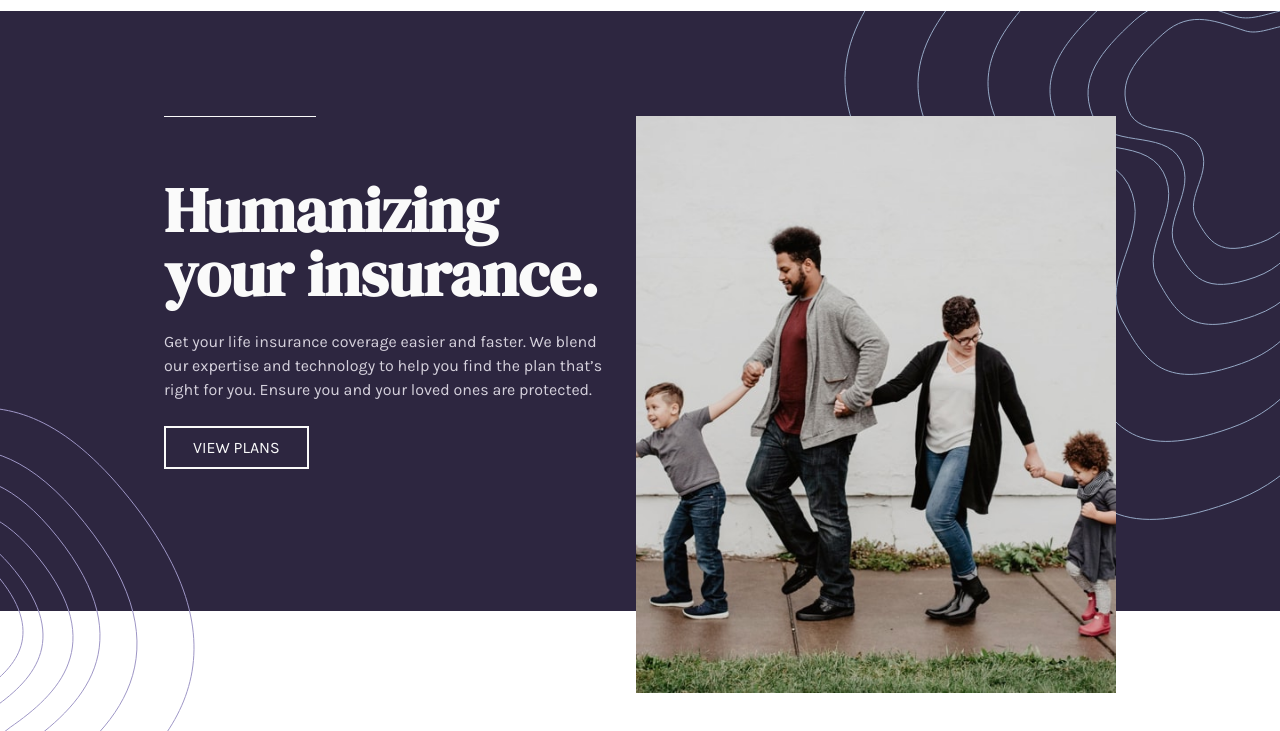
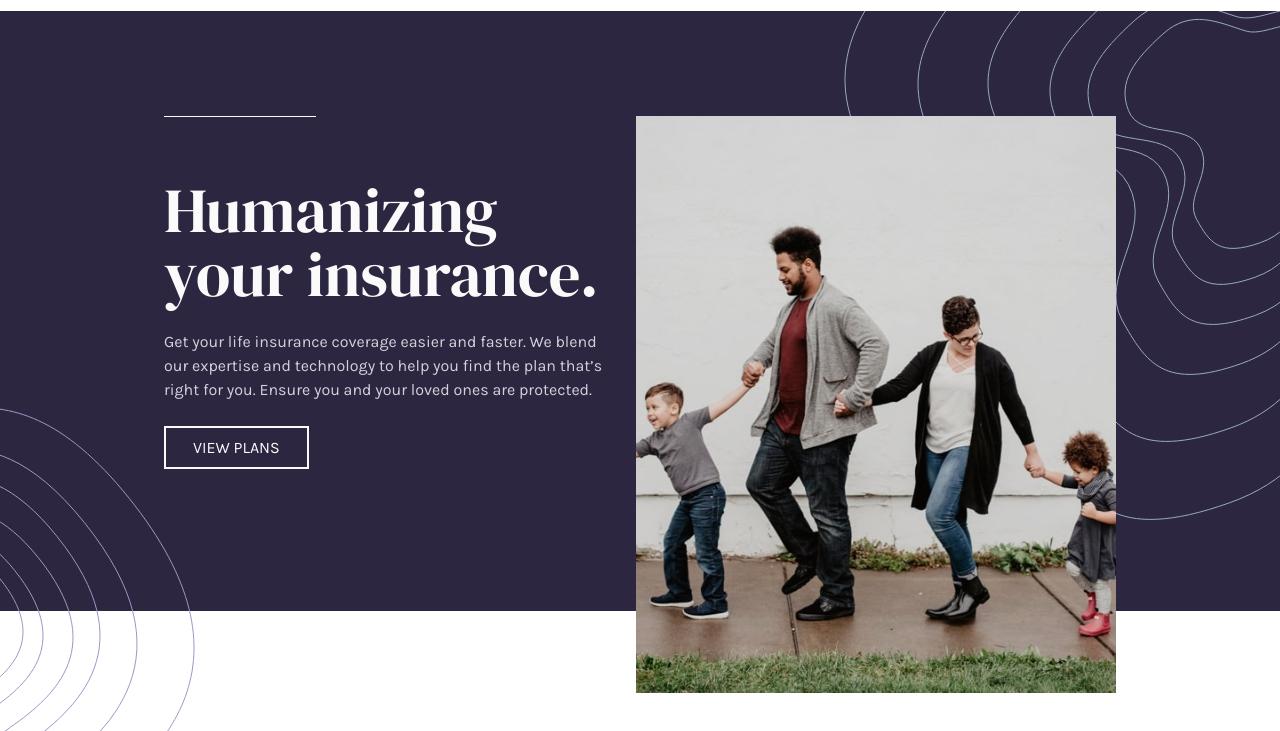
Before and after one commit to pikapikamart/frontendmentor-insure, a website: page index.html in a window 1280 px wide. Shown: the part 69-800 px from the top of the page. Drawn offline with Linux system fonts and the light colour scheme.

Commit message:
Add files via upload
Fixed the h1 tag in the section and changed some divs

```diff
--- a/app/scss/style.scss
+++ b/app/scss/style.scss
@@ -29,7 +29,8 @@ h2,
 h3,
 h4 {
     font-family: 'DM Serif Display', serif;
-    margin: 0;;
+    margin: 0;
+    ;
 }
 
 p {
@@ -60,13 +61,6 @@ h2 {
     font-size: 4rem;
 }
 
-h1 {
-    color: variables.$vl-gray;
-    font-size: clamp(2.875rem, 4.9vw, 4rem);
-    line-height: 4rem;
-    z-index: 10;
-}
-
 h2 {
     color: variables.$vd-violet;
     font-size: clamp(2.875rem, 4.9vw, 4rem);
@@ -93,9 +87,10 @@ footer {
     padding: 4.0625rem 10.25rem 0;
     position: relative;
 
-    > .gutter:nth-of-type(2) {
+    >.gutter:nth-of-type(2) {
         width: 80%;
     }
+
     .section--main {
         color: variables.$dg-violet;
         font-weight: 700;
@@ -107,7 +102,7 @@ footer {
     display: flex;
 }
 
-.navbar > ul {
+.navbar>ul {
     gap: 0 1.6875rem;
 }
 
@@ -135,7 +130,7 @@ footer {
     }
 
     &--image {
-        height: clamp(27.9365rem, 45.1vw , 40.625rem);
+        height: clamp(27.9365rem, 45.1vw, 40.625rem);
         z-index: 10;
     }
 
@@ -148,7 +143,7 @@ footer {
     margin-bottom: 10.125rem;
     padding: 3.75rem 10.25rem 0;
 
-    > .section--main {
+    >.section--main {
         gap: 5.5625rem 0;
     }
 
@@ -183,7 +178,7 @@ footer {
 }
 
 #navtoggle {
-    background: url("../images/icon-hamburger.svg")no-repeat center center ;
+    background: url("../images/icon-hamburger.svg")no-repeat center center;
     cursor: pointer;
     display: none;
     height: 1.90625rem;
@@ -201,6 +196,14 @@ footer {
         color: variables.$d-violet;
         text-shadow: 0px 0 1px variables.$d-violet
     }
+}
+
+.heading-title {
+    color: variables.$vl-gray;
+    font-size: clamp(2.875rem, 4.9vw, 4rem);
+    font-family: 'DM Serif Display', serif;
+    line-height: 4rem;
+    z-index: 10;
 }
 
 .btn.btn--black {
@@ -280,11 +283,11 @@ footer {
 
 .footer--s-link {
 
-    > path {
+    >path {
         transition: fill 0.3s ease;
     }
 
-    &:hover > path {
+    &:hover>path {
         fill: variables.$d-violet;
     }
 }
@@ -349,7 +352,7 @@ footer {
         transition: max-height 0.5s ease;
         width: 100%;
 
-        > ul {
+        >ul {
             flex-direction: column;
             gap: 2.375rem 0;
             height: 36.75rem;
@@ -381,13 +384,13 @@ footer {
     }
 
     // CUSTOM
-    #navbox{
+    #navbox {
 
-    &:checked ~ .navbar {
+        &:checked~.navbar {
             max-height: 50rem;
         }
 
-    &:checked ~ #navtoggle {
+        &:checked~#navtoggle {
             background-image: url("../images/icon-close.svg");
         }
     }
@@ -428,7 +431,7 @@ footer {
         background-size: contain;
         height: auto;
 
-        > .gutter:nth-of-type(2) {
+        >.gutter:nth-of-type(2) {
             align-items: center;
             flex-direction: column;
             width: 100%;
@@ -438,7 +441,7 @@ footer {
             align-items: center;
         }
 
-        .section--main{
+        .section--main {
             margin-bottom: 2.5rem;
         }
 
@@ -456,7 +459,7 @@ footer {
             display: none;
         }
 
-        > article {
+        >article {
             align-items: center;
             padding: 5.75rem 1.5rem;
             position: relative;
--- a/index.html
+++ b/index.html
@@ -47,9 +47,9 @@
     </nav>
   </header>
   <main>
-    <section class="gutter gutter--main hero">
+    <div class="gutter gutter--main hero">
       <article class="gutter--flex section--main line-white">
-        <h1>Humanizing <br> your insurance.</h1>
+        <p class="heading-title">Humanizing <br> your insurance.</p>
         <p class="text-gray"> Get your life insurance coverage easier and faster. We blend our expertise
           and technology to help you find the plan that’s right for you. Ensure you
           and your loved ones are protected.
@@ -58,7 +58,7 @@
       </article>
       <img class="hero--image" src="images/image-intro-desktop.jpg" alt="photo of a family">
       <img class="hero--image-mbl" src="images/image-intro-mobile.jpg" alt="photo of a family">
-    </section>
+    </div>
     <section class="overview">
       <div class="section--main line-black">
       <h2>We're different</h2>
```
Also changed, not shown: dist/style.css, 1 other file. Lines whose indentation alone changed are shown as unchanged.
